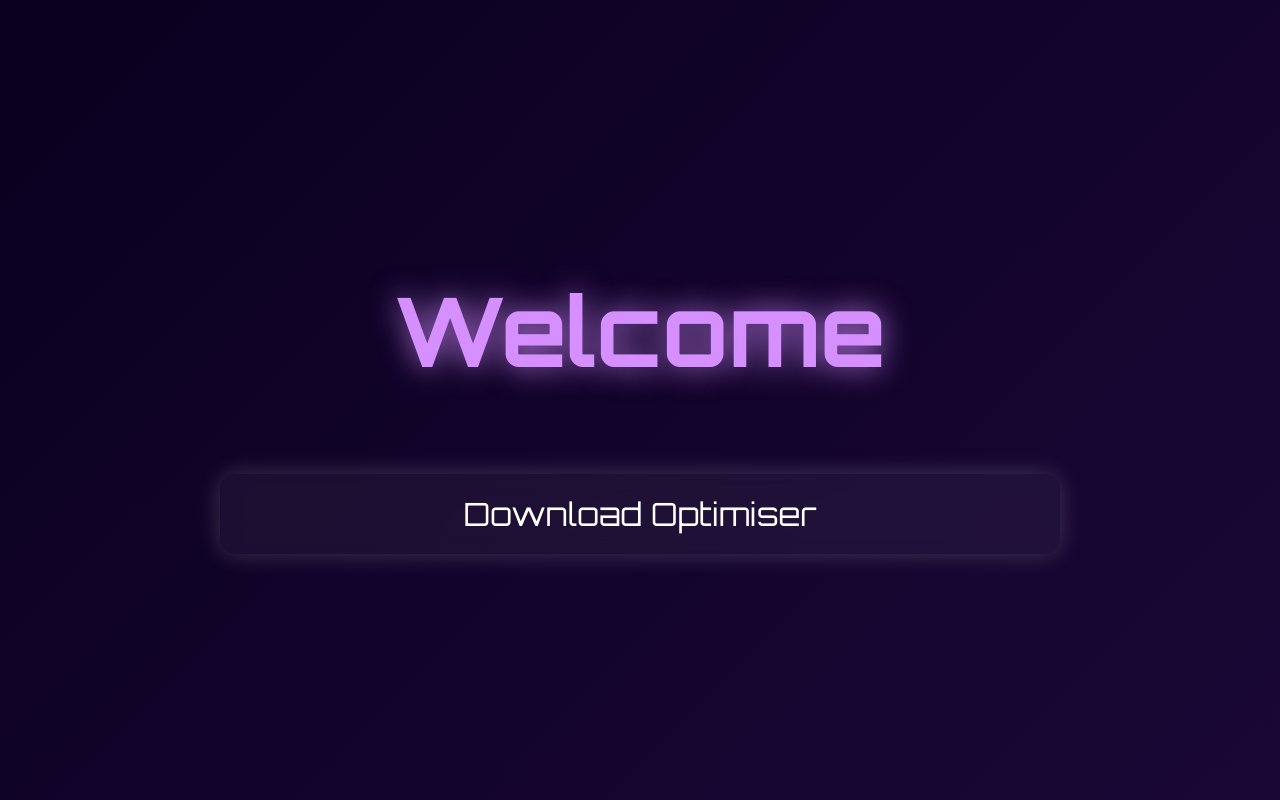
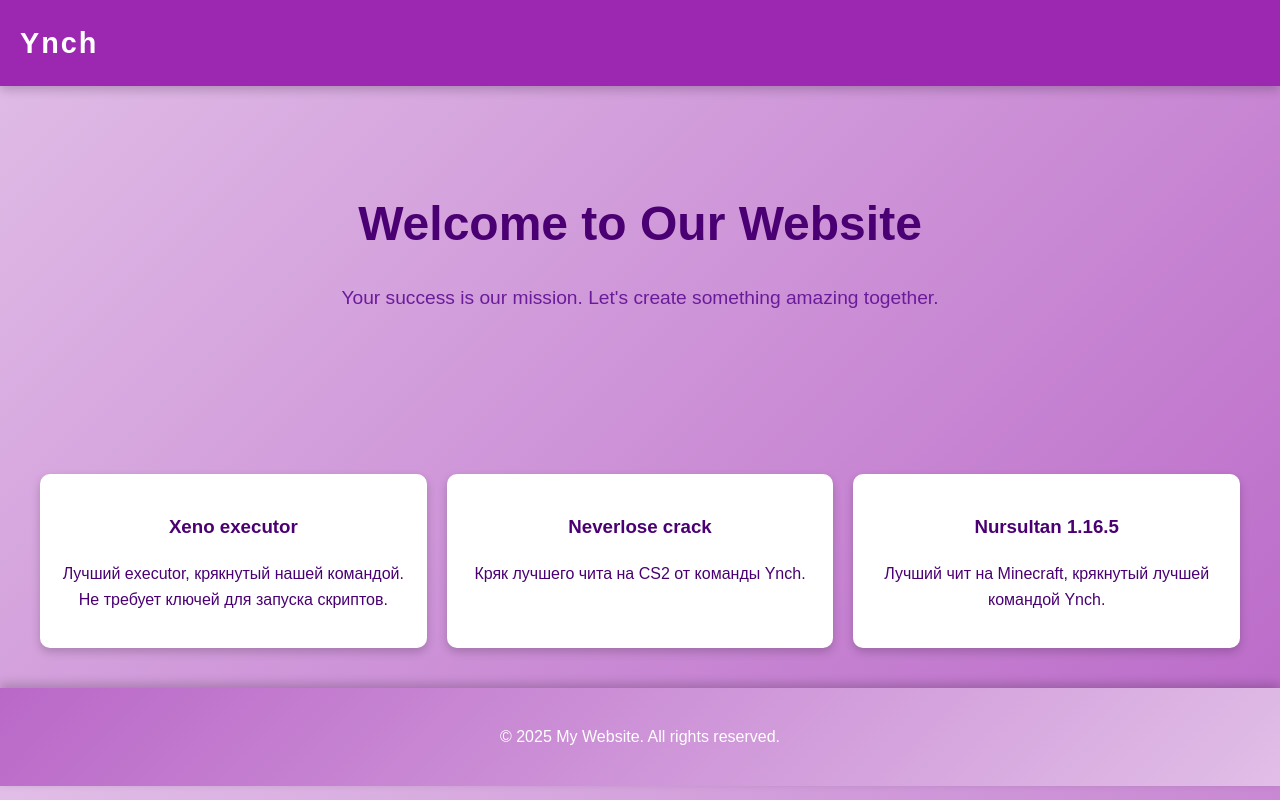
Before and after one commit to sigmanip/sigmanip.github.io, a plain HTML site: page index.html in a window 1280 px wide. Drawn offline with Linux system fonts and the light colour scheme.

Commit message:
Update index.html

```diff
--- a/index.html
+++ b/index.html
@@ -3,72 +3,112 @@
 <head>
     <meta charset="UTF-8">
     <meta name="viewport" content="width=device-width, initial-scale=1.0">
-    <title>Venom</title>
+    <title>Figma Page Clone</title>
     <style>
-        @import url('https://fonts.googleapis.com/css2?family=Orbitron:wght@400;700&display=swap');
-
         body {
-            display: flex;
-            flex-direction: column;
-            justify-content: center;
-            align-items: center;
-            min-height: 100vh;
-            background: linear-gradient(135deg, #0a001f, #1a0736);
             margin: 0;
-            text-align: center;
-            font-family: 'Orbitron', sans-serif;
-            color: white;
-            overflow: hidden;
-        }
-        h1 {
-            font-size: 6rem;
-            color: #d68fff;
-            text-shadow: 0 0 30px rgba(214, 143, 255, 0.8);
-            animation: fadeIn 1s ease-in-out;
-        }
-        .container {
-            margin-top: 20px;
-            padding: 20px;
-            background: rgba(255, 255, 255, 0.05);
-            border-radius: 15px;
-            color: white;
-            font-size: 2rem;
-            box-shadow: 0 0 25px rgba(255, 255, 255, 0.2);
-            width: 80%;
-            max-width: 800px;
-            backdrop-filter: blur(10px);
-        }
-        .grid-container {
-            display: grid;
-            grid-template-columns: repeat(auto-fit, minmax(200px, 1fr));
-            gap: 20px;
-            margin-top: 40px;
-            width: 80%;
-            max-width: 1000px;
-        }
-        .grid-item {
-            padding: 20px;
-            background: rgba(255, 255, 255, 0.08);
-            border-radius: 15px;
-            text-align: center;
-            box-shadow: 0 0 20px rgba(255, 255, 255, 0.2);
-            transition: transform 0.3s ease, box-shadow 0.3s ease;
-        }
-        .grid-item:hover {
-            transform: translateY(-10px);
-            box-shadow: 0 0 40px rgba(255, 255, 255, 0.3);
+            font-family: Arial, sans-serif;
+            line-height: 1.6;
+            background: linear-gradient(135deg, #e1bee7, #ba68c8);
+            color: #4a0072;
+            opacity: 0;
+            animation: fadeIn 1s ease-out forwards;
         }
         @keyframes fadeIn {
-            from { opacity: 0; transform: scale(0.8); }
+            from { opacity: 0; transform: translateY(-20px); }
+            to { opacity: 1; transform: translateY(0); }
+        }
+        header {
+            display: flex;
+            justify-content: space-between;
+            align-items: center;
+            padding: 20px;
+            background-color: #9c27b0;
+            color: white;
+            box-shadow: 0 4px 10px rgba(0, 0, 0, 0.2);
+        }
+        header .logo {
+            font-size: 1.8em;
+            font-weight: bold;
+            letter-spacing: 2px;
+        }
+        .hero {
+            text-align: center;
+            padding: 100px 20px;
+            animation: fadeInScale 1s ease-out forwards;
+        }
+        @keyframes fadeInScale {
+            from { opacity: 0; transform: scale(0.9); }
             to { opacity: 1; transform: scale(1); }
+        }
+        .hero h1 {
+            font-size: 3em;
+            margin: 0;
+            color: #4a0072;
+        }
+        .hero p {
+            font-size: 1.2em;
+            margin: 20px 0;
+            color: #6a1b9a;
+        }
+        .services {
+            display: grid;
+            grid-template-columns: repeat(auto-fit, minmax(300px, 1fr));
+            gap: 20px;
+            padding: 40px;
+        }
+        .service {
+            text-align: center;
+            padding: 20px;
+            border-radius: 10px;
+            background: white;
+            box-shadow: 0 4px 10px rgba(0, 0, 0, 0.2);
+            opacity: 0;
+            animation: fadeInUp 1s ease-out forwards;
+        }
+        .service:nth-child(1) { animation-delay: 0.3s; }
+        .service:nth-child(2) { animation-delay: 0.6s; }
+        .service:nth-child(3) { animation-delay: 0.9s; }
+        @keyframes fadeInUp {
+            from { opacity: 0; transform: translateY(30px); }
+            to { opacity: 1; transform: translateY(0); }
+        }
+        footer {
+            text-align: center;
+            padding: 20px;
+            background: linear-gradient(135deg, #ba68c8, #e1bee7);
+            color: white;
+            box-shadow: 0 -4px 10px rgba(0, 0, 0, 0.2);
         }
     </style>
 </head>
 <body>
-    <h1>Welcome</h1>
-    <div class="container">Download Optimiser</div>
-    <div class="grid-container">
+    <header>
+        <div class="logo">Ynch</div>
+    </header>
 
-    </div>
+    <section class="hero">
+        <h1>Welcome to Our Website</h1>
+        <p>Your success is our mission. Let's create something amazing together.</p>
+    </section>
+
+    <section class="services">
+        <div class="service">
+            <h3>Xeno executor</h3>
+            <p>Лучший executor, крякнутый нашей командой. Не требует ключей для запуска скриптов.</p>
+        </div>
+        <div class="service">
+            <h3>Neverlose crack</h3>
+            <p>Кряк лучшего чита на CS2 от команды Ynch.</p>
+        </div>
+        <div class="service">
+            <h3>Nursultan 1.16.5</h3>
+            <p>Лучший чит на Minecraft, крякнутый лучшей командой Ynch.</p>
+        </div>
+    </section>
+
+    <footer>
+        <p>&copy; 2025 My Website. All rights reserved.</p>
+    </footer>
 </body>
 </html>
```
